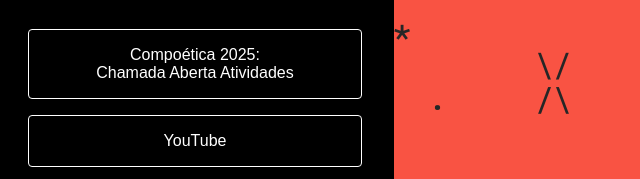
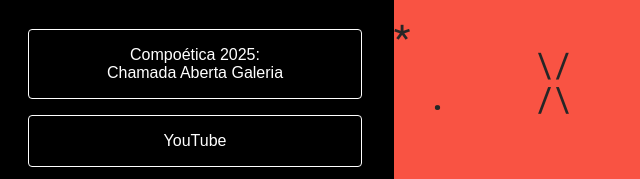
Before and after one commit to compoetica/links, a plain HTML site: page index.html in a window 1280 px wide. Shown: the part 210-389 px from the top of the page, 445-1085 px from the left. Drawn offline with Linux system fonts and the light colour scheme.

Commit message:
Update index.html

```diff
--- a/index.html
+++ b/index.html
@@ -108,7 +108,7 @@
     </div>
 
     <ul class="links">
-      <li><a href="https://forms.gle/hprdkTvRKPBQXTpR7">Compoética 2025:<br> Chamada Aberta Atividades</a></li>
+      <li><a href="https://compoetica.github.io/chamada/">Compoética 2025:<br> Chamada Aberta Galeria</a></li>
       <!-- <li><a href="https://compoetica.github.io/cp2025">Compoética 2025: Site</a></li> -->
       <li><a href="https://www.youtube.com/@compoetica">YouTube</a></li>
       <li><a href="https://t.me/programacaocriativa">Grupo do Telegram: Programação Criativa</a></li>
```
